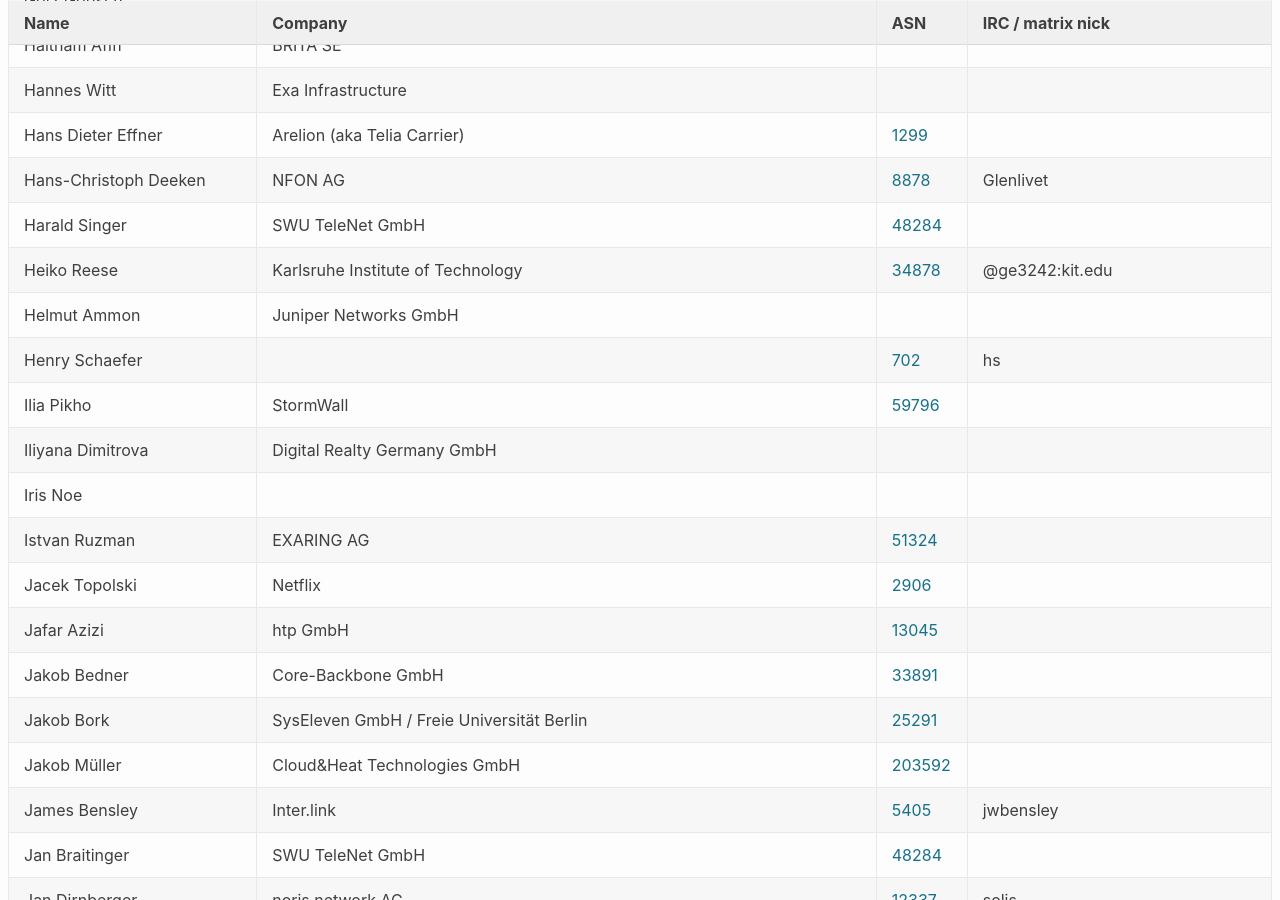
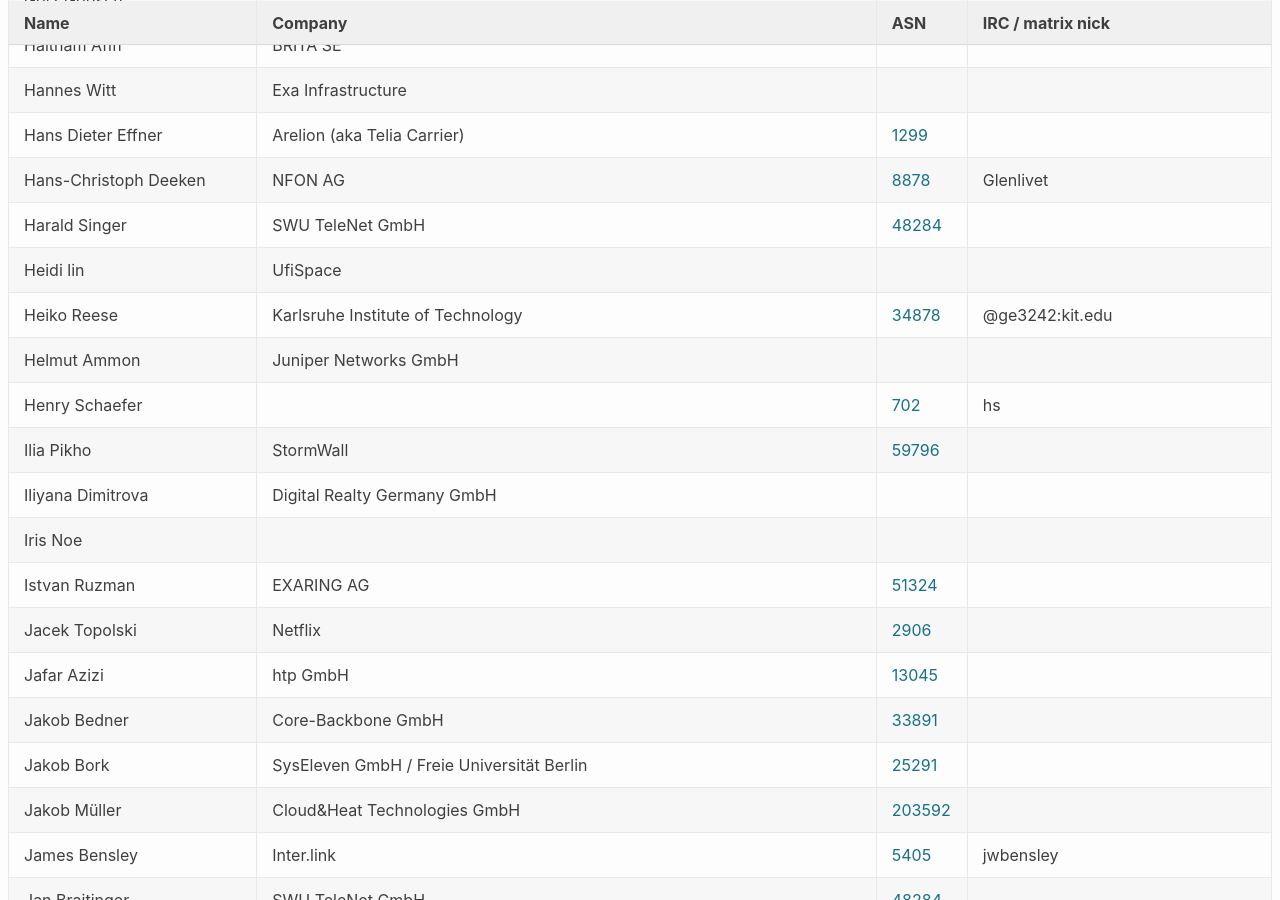
Before and after one commit to denog/pretix-attendeelist, a Jekyll site: the page built from denog17/index.markdown, in a window 1280 px wide and 900 px high, scrolled down 7108 px. Built offline with Jekyll 4.4.1, drawn with Linux system fonts in a browser that asks for light colours.

Commit message:
Latest data: Fri Oct  3 04:11:18 UTC 2025

```diff
--- a/_data/attendees_denog17_onsite.json
+++ b/_data/attendees_denog17_onsite.json
@@ -954,6 +954,12 @@
     "asn": "48284"
   },
   {
+    "name": "Heidi lin",
+    "company": "UfiSpace",
+    "irc": null,
+    "asn": null
+  },
+  {
     "name": "Heiko Reese",
     "company": "Karlsruhe Institute of Technology",
     "irc": "@ge3242:kit.edu",
```
